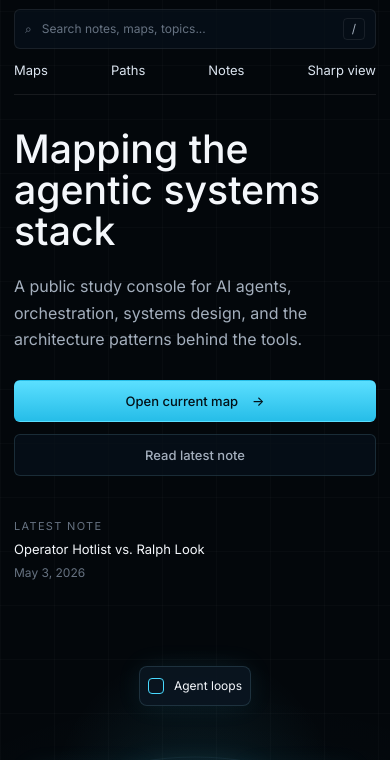
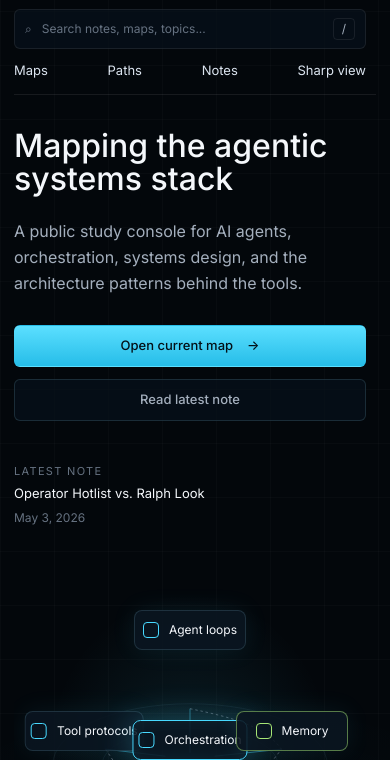
Before and after one commit to eliAzulai/kira-learn, a website: page index.html in a window 390 px wide. Shown: the part 43-803 px from the top of the page. Drawn offline with Linux system fonts and the light colour scheme.

Commit message:
fix: tune live study console fidelity

```diff
--- a/index.html
+++ b/index.html
@@ -39,11 +39,11 @@
     --size-page: 92.5rem;
     --size-search: 20.625rem;
     --size-hero-copy-min: 18.125rem;
-    --size-hero-copy-max: 24.375rem;
-    --size-map-min: 30rem;
+    --size-hero-copy-max: 30rem;
+    --size-map-min: 40rem;
     --size-rail-min: 14.375rem;
     --size-rail-max: 17.5rem;
-    --size-map-height: 26.875rem;
+    --size-map-height: 28rem;
     --size-map-height-tablet: 23.75rem;
     --size-map-height-mobile: 28.75rem;
     --size-map-height-small: 26.25rem;
@@ -56,6 +56,7 @@
     --size-path-glyph: 2.125rem;
     --size-progress-dot: 0.3125rem;
     --size-diagram-min: 11.875rem;
+    --size-mobile-measure: 22rem;
     --space-0: 0;
     --space-hairline: 1px;
     --space-3xs: 0.0625rem;
@@ -84,8 +85,8 @@
     --type-2xl: 1rem;
     --type-3xl: 1.0625rem;
     --type-4xl: 1.125rem;
-    --type-display-min: 2.45rem;
-    --type-display: clamp(2.6rem, 5vw, 4.6rem);
+    --type-display-min: 2rem;
+    --type-display: clamp(2.35rem, 3vw, 2.8rem);
     --line-tight: 1.04;
     --line-copy: 1.65;
     --line-body: 1.5;
@@ -197,9 +198,14 @@
     align-items: center;
     padding: 1.875rem var(--space-0) var(--space-6xl);
   }
+  .hero > *,
+  .panel,
+  .notes-index {
+    min-width: var(--space-0);
+  }
   .hero-copy h1 {
     margin: var(--space-0);
-    max-width: 27.5rem;
+    max-width: 30rem;
     font-size: var(--type-display);
     line-height: var(--line-tight);
     letter-spacing: var(--space-0);
@@ -733,8 +739,21 @@
     }
   }
   @media (max-width: 33.75rem) {
+    .search-control,
+    .nav-links,
+    .hero-copy,
+    .system-map,
+    .question-rail,
+    .panel,
+    .notes-index {
+      max-width: var(--size-mobile-measure);
+    }
     .hero-copy h1 {
       font-size: var(--type-display-min);
+      max-width: var(--size-full);
+    }
+    .hero-copy p {
+      max-width: var(--size-full);
     }
     .hero-actions {
       flex-direction: column;
```
Also changed, not shown: lib/render-index.js.
